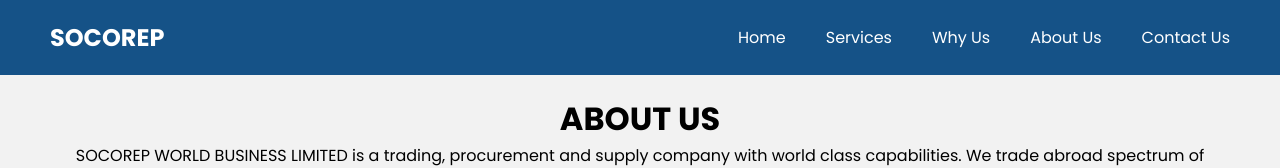
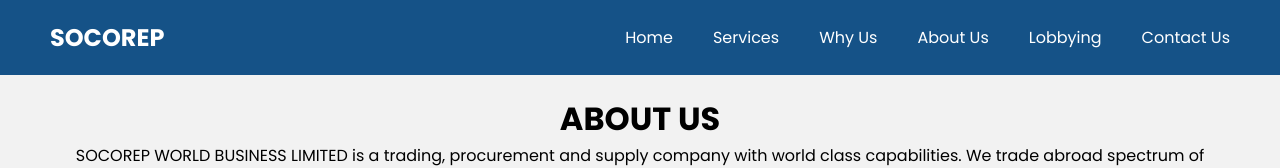
Before and after one commit to johnnykall/Socorep-website, a plain HTML site: page about us.html in a window 1280 px wide. Shown: the top 168 px of the page. Drawn offline with Linux system fonts and the light colour scheme.

Commit message:
Update about us.html
New changes

```diff
--- a/about us.html
+++ b/about us.html
@@ -24,6 +24,7 @@
             <li><a href="services.html">Services</a></li>
             <li><a href="why us.html">Why Us</a></li>
             <li><a href="about us.html">About Us</a></li>
+              <li><a href="Lobbying.html">Lobbying</a></li>
             <li><a href="contact us.html">Contact Us</a></li>
           </ul>
         </nav>
```
